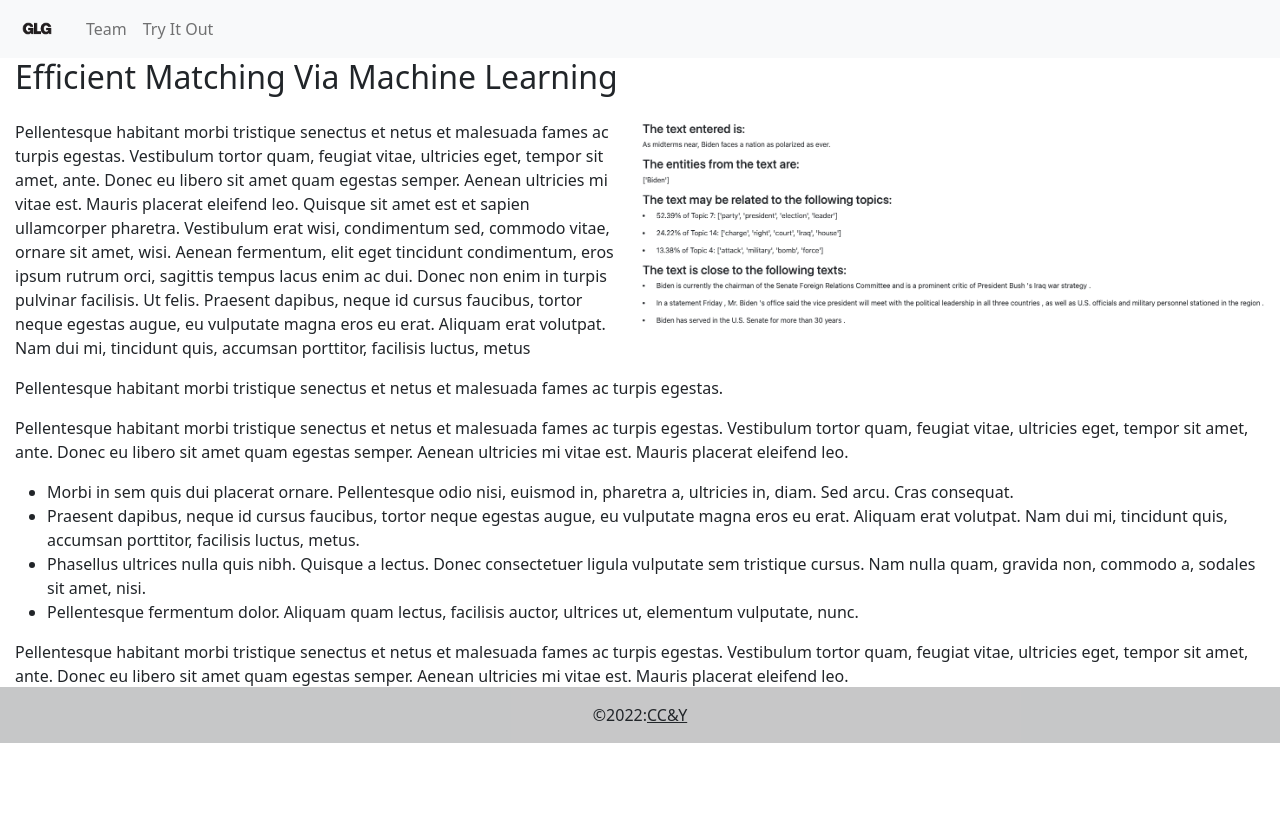
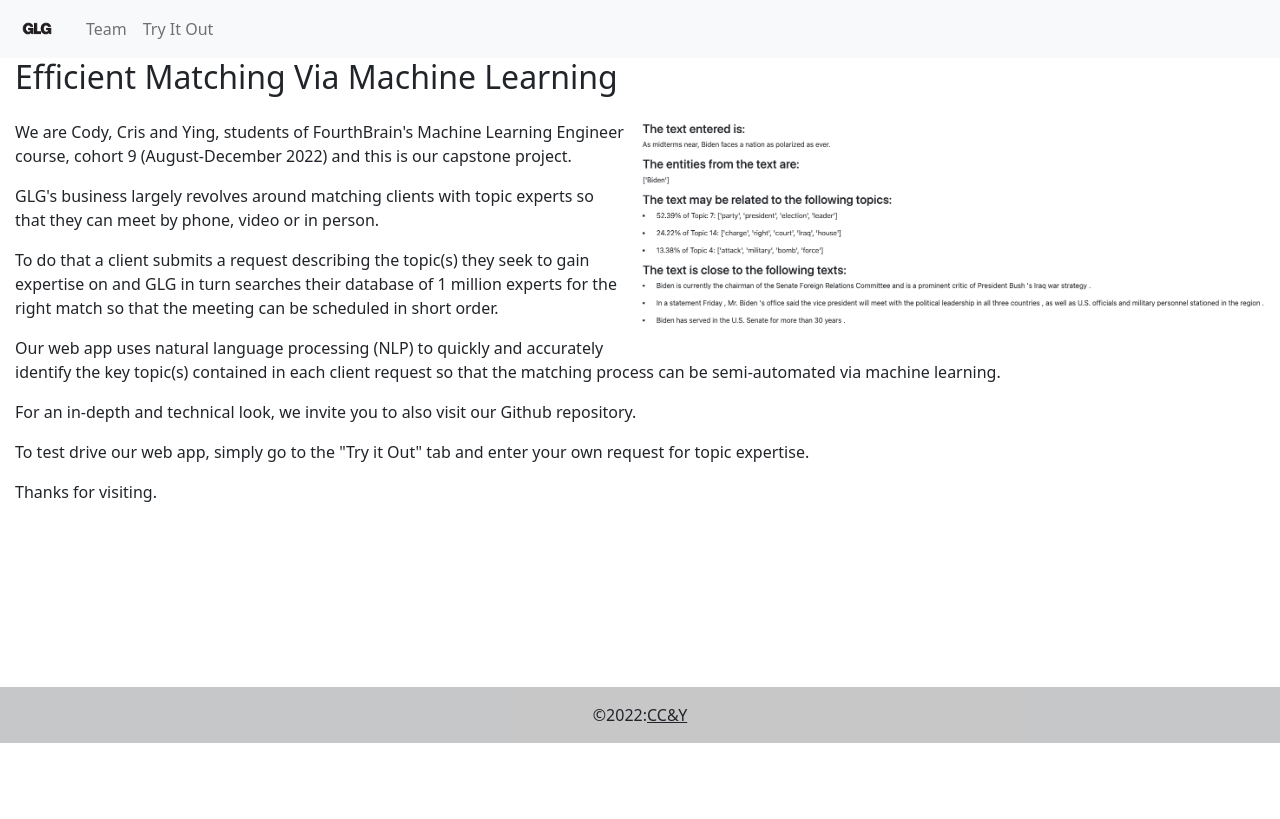
Before and after one commit to LaplaceCherub/glg-project, a Flask app: page / in a window 1280 px wide. Shown: the part 57-876 px from the top of the page. After the commit the page ends 800 px from the top, so only its background shows below. Run offline with Flask 2, Linux system fonts and the light colour scheme.

Commit message:
Updating home page

```diff
--- a/flask_app/templates/index.html
+++ b/flask_app/templates/index.html
@@ -9,20 +9,12 @@
 {%block content%}
     <div class="clearfix" id="home_text">
         <img src="../static/clustering_image.png" class="col-md-6 float-md-end mb-3 ms-md-3" alt="clustering example">
-
-        <p>Pellentesque habitant morbi tristique senectus et netus et malesuada fames ac turpis egestas. Vestibulum tortor quam, feugiat vitae, ultricies eget, tempor sit amet, ante. Donec eu libero sit amet quam egestas semper. Aenean ultricies mi vitae est. Mauris placerat eleifend leo. Quisque sit amet est et sapien ullamcorper pharetra. Vestibulum erat wisi, condimentum sed, commodo vitae, ornare sit amet, wisi. Aenean fermentum, elit eget tincidunt condimentum, eros ipsum rutrum orci, sagittis tempus lacus enim ac dui. Donec non enim in turpis pulvinar facilisis. Ut felis. Praesent dapibus, neque id cursus faucibus, tortor neque egestas augue, eu vulputate magna eros eu erat. Aliquam erat volutpat. Nam dui mi, tincidunt quis, accumsan porttitor, facilisis luctus, metus</p>
-
-        <p>Pellentesque habitant morbi tristique senectus et netus et malesuada fames ac turpis egestas.</p>
-
-        <p>Pellentesque habitant morbi tristique senectus et netus et malesuada fames ac turpis egestas. Vestibulum tortor quam, feugiat vitae, ultricies eget, tempor sit amet, ante. Donec eu libero sit amet quam egestas semper. Aenean ultricies mi vitae est. Mauris placerat eleifend leo.</p>
-
-        <ul>
-            <li>Morbi in sem quis dui placerat ornare. Pellentesque odio nisi, euismod in, pharetra a, ultricies in, diam. Sed arcu. Cras consequat.</li>
-            <li>Praesent dapibus, neque id cursus faucibus, tortor neque egestas augue, eu vulputate magna eros eu erat. Aliquam erat volutpat. Nam dui mi, tincidunt quis, accumsan porttitor, facilisis luctus, metus.</li>
-            <li>Phasellus ultrices nulla quis nibh. Quisque a lectus. Donec consectetuer ligula vulputate sem tristique cursus. Nam nulla quam, gravida non, commodo a, sodales sit amet, nisi.</li>
-            <li>Pellentesque fermentum dolor. Aliquam quam lectus, facilisis auctor, ultrices ut, elementum vulputate, nunc.</li>
-         </ul>
-
-        <p>Pellentesque habitant morbi tristique senectus et netus et malesuada fames ac turpis egestas. Vestibulum tortor quam, feugiat vitae, ultricies eget, tempor sit amet, ante. Donec eu libero sit amet quam egestas semper. Aenean ultricies mi vitae est. Mauris placerat eleifend leo.</p>
+        <p>We are Cody, Cris and Ying, students of FourthBrain's Machine Learning Engineer course, cohort 9 (August-December 2022) and this is our capstone project.</p>
+        <p>GLG's business largely revolves around matching clients with topic experts so that they can meet by phone, video or in person.</p>
+        <p>To do that a client submits a request describing the topic(s) they seek to gain expertise on and GLG in turn searches their database of 1 million experts for the right match so that the meeting can be scheduled in short order.</p>
+        <p>Our web app uses natural language processing (NLP) to quickly and accurately identify the key topic(s) contained in each client request so that the matching process can be semi-automated via machine learning.</p>
+        <p>For an in-depth and technical look, we invite you to also visit our Github repository.</p>
+        <p>To test drive our web app, simply go to the "Try it Out" tab and enter your own request for topic expertise.</p>
+        <p>Thanks for visiting.</p>
   </div>
 {%endblock%}
```
